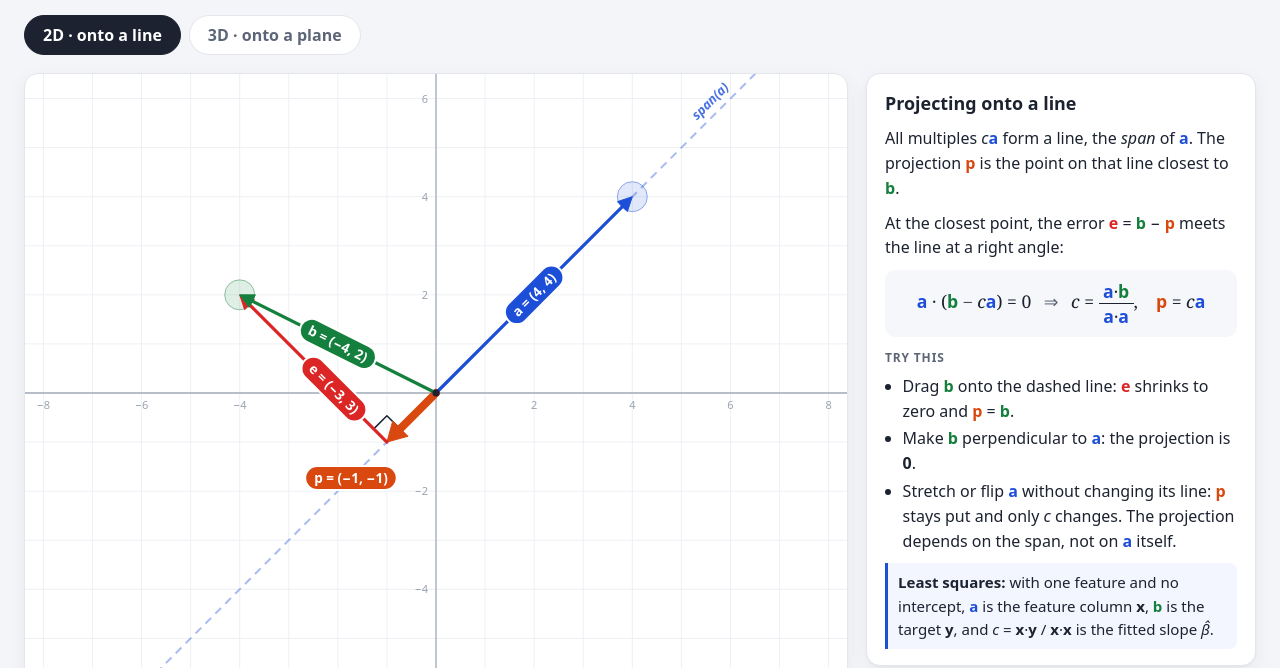
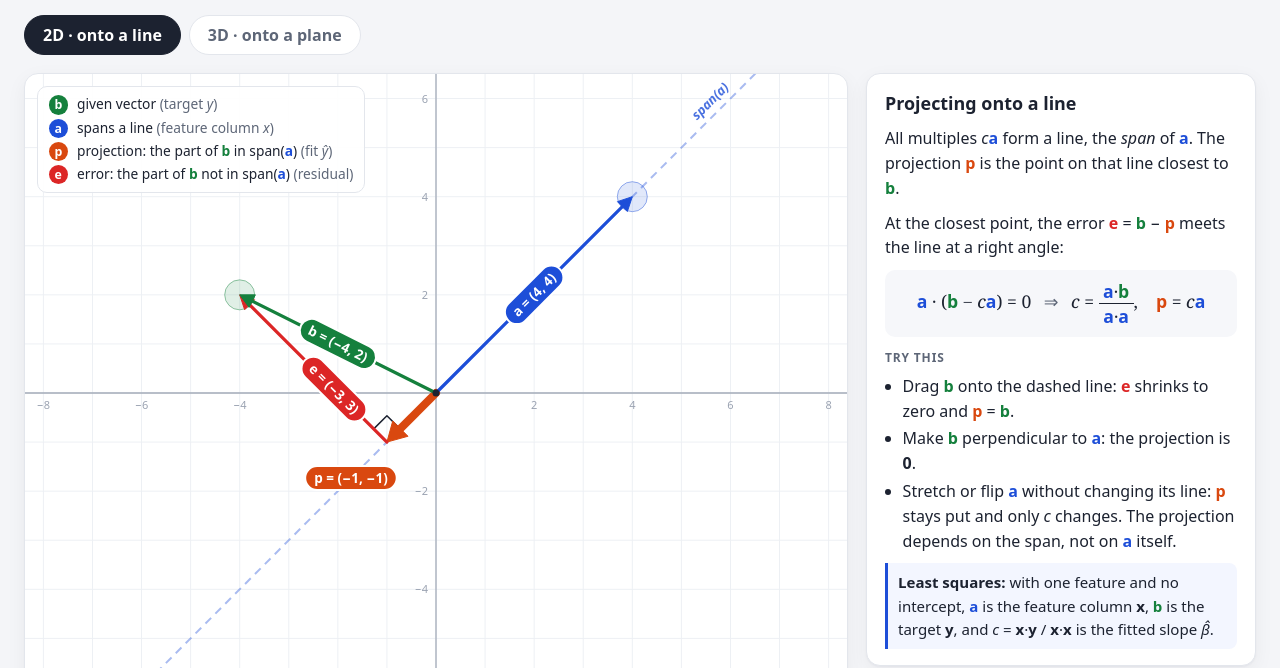
Before and after one commit to matthigger/projection_2d_3d, a plain HTML site: page index.html in a window 1280 px wide. Shown: the part 109-777 px from the top of the page. Drawn offline with Linux system fonts and the light colour scheme.

Commit message:
Add a legend to each plot defining b, a, p, e
Corner overlay with the vector colour chips: b is the given vector, a
(a1, a2) span the line/plane, p is the part of b in the span, e the part
not in it, each with its least-squares reading (y, feature columns, y-hat,
residual). A "Show legend" checkbox hides it when it covers a tip.

Co-Authored-By: Claude Opus 5.5 (1M context) <noreply@anthropic.com>

```diff
--- a/index.html
+++ b/index.html
@@ -28,6 +28,16 @@
       aria-labelledby="tab-2d">
       <div class="stage card">
         <svg id="svg2d" aria-label="2D projection of b onto a"></svg>
+        <div class="legend" id="legend2d">
+          <div><span class="chip b">b</span><span>given vector
+            <span class="reg">(target <i>y</i>)</span></span></div>
+          <div><span class="chip a">a</span><span>spans a line
+            <span class="reg">(feature column <i>x</i>)</span></span></div>
+          <div><span class="chip p">p</span><span>projection: the part of <b class="vb">b</b>
+            in span(<b class="va">a</b>) <span class="reg">(fit <i>&ycirc;</i>)</span></span></div>
+          <div><span class="chip e">e</span><span>error: the part of <b class="vb">b</b> not in
+            span(<b class="va">a</b>) <span class="reg">(residual)</span></span></div>
+        </div>
         <div class="hint">Drag the tips of <b class="va">a</b> and
           <b class="vb">b</b></div>
       </div>
@@ -79,6 +89,8 @@
             <b class="va">a</b></span></label>
           <label><input type="checkbox" id="vals2d" checked><span>Values on
             vectors</span></label>
+          <label><input type="checkbox" id="legendopt2d" checked><span>Show
+            legend</span></label>
           <div class="buttons"><button id="reset2d">Reset</button></div>
         </div>
       </aside>
@@ -89,6 +101,18 @@
       aria-labelledby="tab-3d" hidden>
       <div class="stage card">
         <svg id="svg3d" aria-label="3D projection of b onto a plane"></svg>
+        <div class="legend" id="legend3d">
+          <div><span class="chip b">b</span><span>given vector
+            <span class="reg">(target <i>y</i>)</span></span></div>
+          <div><span><span class="chip a1">a&#8321;</span> <span
+            class="chip a2">a&#8322;</span></span><span>span a plane
+            <span class="reg">(feature columns of <i>X</i>)</span></span></div>
+          <div><span class="chip p">p</span><span>projection: the part of <b class="vb">b</b>
+            in span(<b class="va1">a&#8321;</b>, <b class="va2">a&#8322;</b>) <span class="reg">(fit
+            <i>&ycirc;</i>)</span></span></div>
+          <div><span class="chip e">e</span><span>error: the part of <b class="vb">b</b> not in
+            span(<b class="va1">a&#8321;</b>, <b class="va2">a&#8322;</b>) <span class="reg">(residual)</span></span></div>
+        </div>
         <div class="hint">Drag to rotate &middot; drag a tip to move a
           vector &middot; scroll to zoom</div>
       </div>
@@ -153,6 +177,8 @@
             <i>c</i>&#8322;<b class="va2">a&#8322;</b></span></label>
           <label><input type="checkbox" id="vals3d" checked><span>Values on
             vectors</span></label>
+          <label><input type="checkbox" id="legendopt3d" checked><span>Show
+            legend</span></label>
           <label><input type="checkbox" id="spin3d"><span>Auto-rotate</span></label>
         </div>
       </aside>
@@ -185,6 +211,13 @@
         });
       }
       show(location.hash === "#3d" ? "3d" : "2d");
+
+      // Legend overlays can hide a vector tip, so let them be switched off.
+      for (const k of ["2d", "3d"]) {
+        const opt = document.getElementById("legendopt" + k);
+        const leg = document.getElementById("legend" + k);
+        opt.addEventListener("change", () => { leg.hidden = !opt.checked; });
+      }
     })();
   </script>
 </body>
--- a/style.css
+++ b/style.css
@@ -95,6 +95,28 @@ main { padding-top: 12px; padding-bottom: 24px; }
   padding: 3px 12px;
   pointer-events: none;
 }
+
+.legend {
+  position: absolute;
+  left: 12px;
+  top: 12px;
+  display: grid;
+  grid-template-columns: auto 1fr;
+  gap: 4px 9px;
+  align-items: baseline;
+  max-width: min(420px, calc(100% - 24px));
+  font-size: .86rem;
+  line-height: 1.35;
+  background: rgba(255, 255, 255, .92);
+  border: 1px solid var(--line);
+  border-radius: 10px;
+  padding: 8px 11px;
+  pointer-events: none;
+}
+.legend[hidden] { display: none; }
+.legend > div { display: contents; }
+.legend > div > span:first-child { white-space: nowrap; justify-self: start; }
+.legend .reg { color: var(--muted); }
 
 .side { display: flex; flex-direction: column; gap: 14px; }
 .side .card { padding: 16px 18px; }
```
Also changed, not shown: 1 other file.
